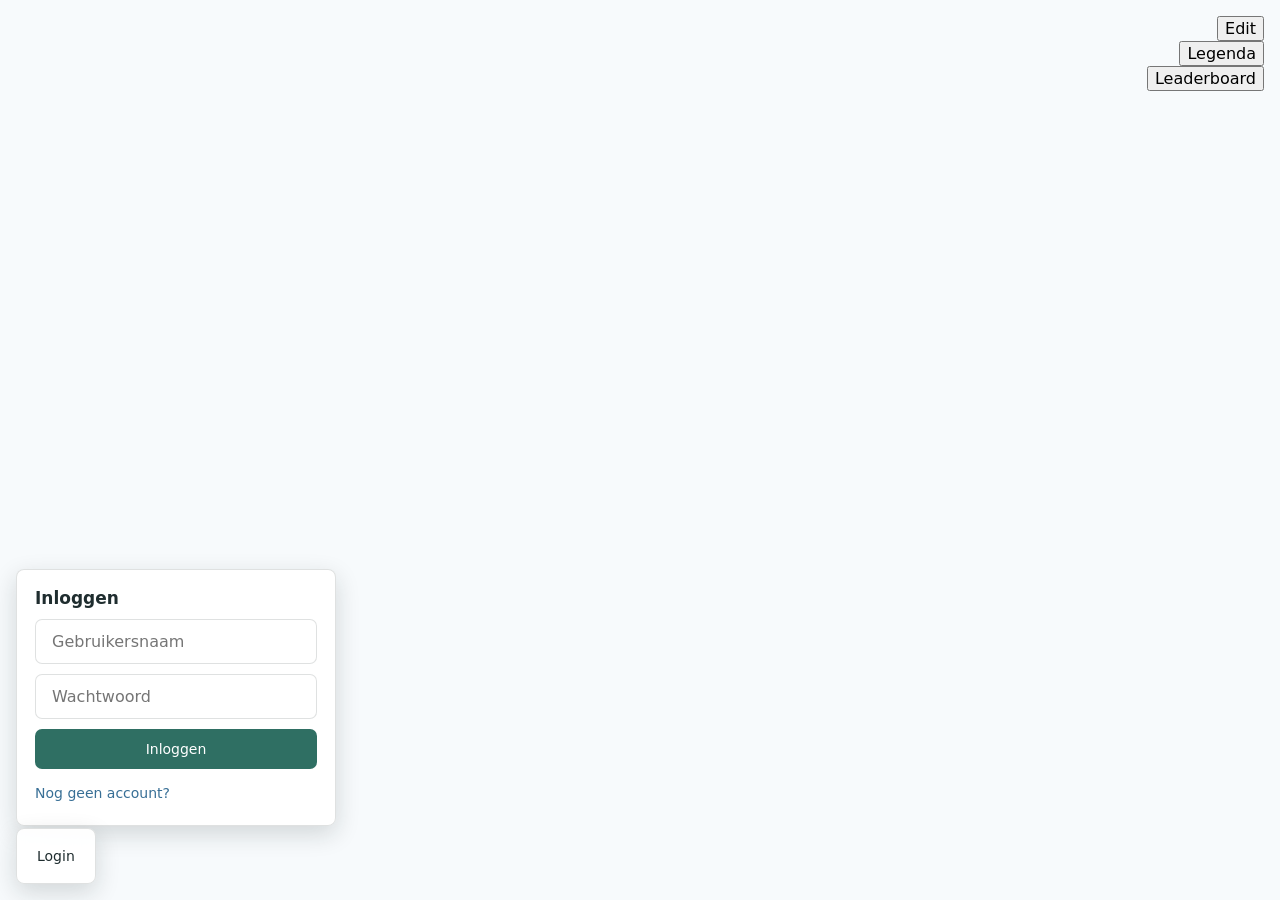
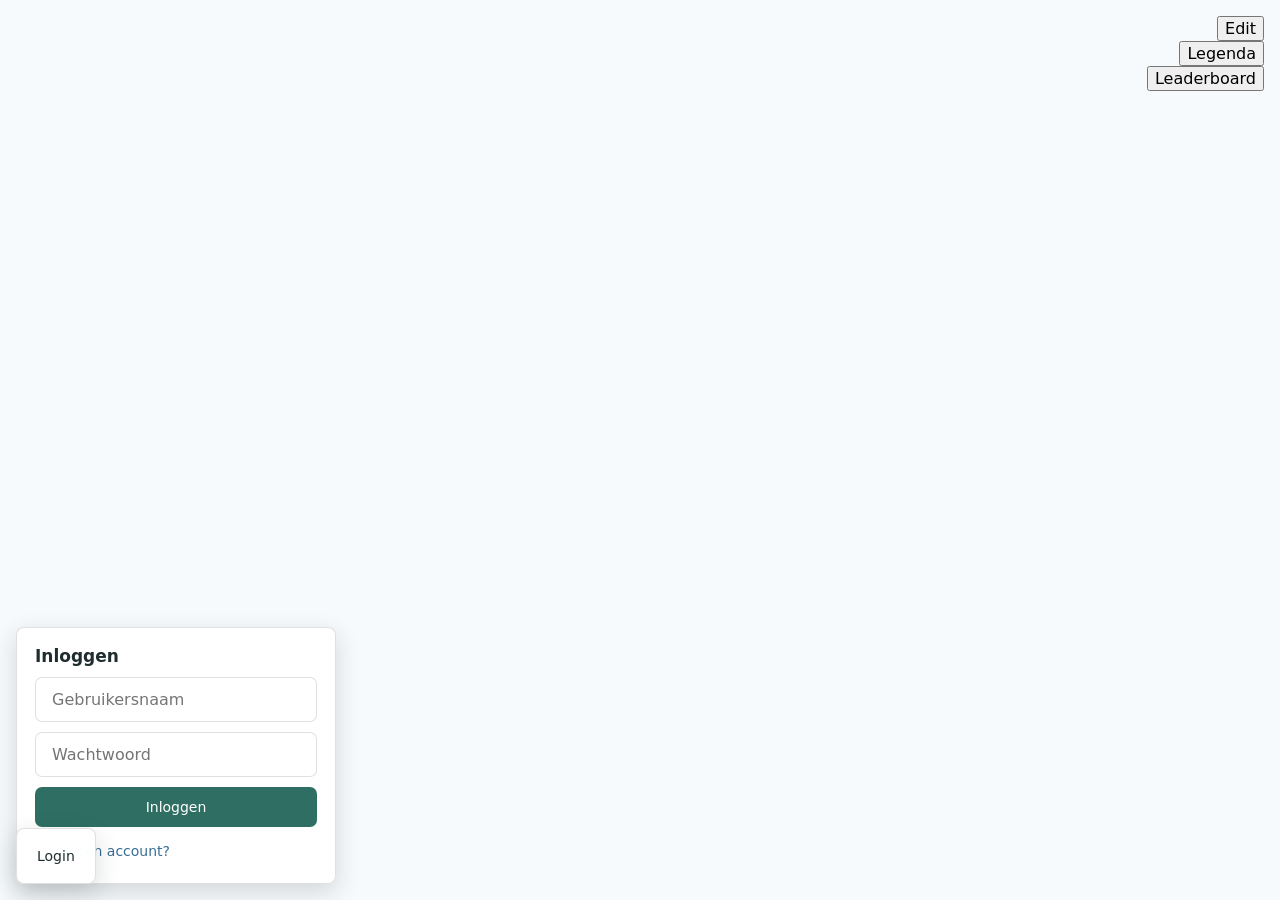

added better UI for menu, login and location

--- a/style.css
+++ b/style.css
@@ -1577,6 +1577,9 @@ textarea:focus-visible {
     padding: 0;
     border-radius: var(--radius);
     color: var(--text);
+    display: inline-flex;
+    align-items: center;
+    justify-content: center;
 }
 
 #menu-toggle[aria-expanded="true"] {
@@ -1589,14 +1592,67 @@ textarea:focus-visible {
     width: 230px;
     padding: 8px;
     border-radius: var(--radius);
+    overflow: hidden;
+    transform-origin: top right;
+    transition:
+        opacity 0.18s ease,
+        transform 0.18s ease,
+        width 0.18s ease,
+        max-height 0.18s ease,
+        padding 0.18s ease,
+        margin 0.18s ease;
 }
 
 #menu-dropdown {
-    top: 56px;
+    top: 0;
+    max-height: 320px;
 }
 
 #floating-menu #edit-options {
     margin-top: 8px;
+    max-height: 360px;
+}
+
+#menu-dropdown.collapsed,
+#floating-menu #edit-options.collapsed {
+    width: 56px;
+    height: 56px;
+    max-height: 56px;
+    padding: 8px;
+    opacity: 1;
+    transform: none;
+    pointer-events: auto;
+    display: flex;
+    align-items: center;
+    justify-content: center;
+}
+
+#floating-menu #edit-options.collapsed {
+    margin-top: 0;
+    max-height: 0;
+    padding-top: 0;
+    padding-bottom: 0;
+    opacity: 0;
+    pointer-events: none;
+    border-color: transparent !important;
+    box-shadow: none !important;
+}
+
+#menu-dropdown #menu-toggle {
+    margin-bottom: 6px;
+}
+
+#menu-dropdown.collapsed #menu-toggle {
+    margin-bottom: 0;
+    width: 38px;
+    height: 38px;
+    min-width: 38px;
+    min-height: 38px;
+    padding: 0;
+}
+
+#menu-dropdown.collapsed > button:not(#menu-toggle) {
+    display: none !important;
 }
 
 #menu-dropdown button,
@@ -1683,11 +1739,63 @@ textarea:focus-visible {
 
 #login-container {
     left: max(16px, env(safe-area-inset-left));
-    bottom: calc(max(16px, env(safe-area-inset-bottom)) + 58px);
+    bottom: max(16px, env(safe-area-inset-bottom));
     width: min(320px, calc(100vw - 32px));
     min-width: 0;
     padding: 18px;
     border-radius: var(--radius);
+    overflow: hidden;
+    transition: width 0.18s ease, padding 0.18s ease, max-height 0.18s ease;
+}
+
+#login-container.collapsed {
+    width: 92px;
+    height: 56px;
+    max-height: 56px;
+    padding: 8px;
+}
+
+#login-container.collapsed #login-form,
+#login-container.collapsed #register-form {
+    display: none !important;
+}
+
+#show-login-btn {
+    width: 100%;
+    height: 38px;
+    min-width: 38px;
+    min-height: 38px;
+    padding: 0;
+    border-radius: 7px;
+    color: var(--text);
+    display: inline-flex;
+    align-items: center;
+    justify-content: center;
+    font-size: 18px;
+}
+
+#login-container:not(.collapsed) #show-login-btn {
+    width: 38px;
+    margin-bottom: 12px;
+    background: #eef5f3 !important;
+    color: var(--primary);
+}
+
+#login-container.collapsed .login-toggle-open,
+#login-container:not(.collapsed) .login-toggle-closed {
+    display: none;
+}
+
+#login-container.collapsed .login-toggle-closed {
+    display: inline;
+    font-size: 14px;
+    font-weight: 700;
+}
+
+#login-container:not(.collapsed) .login-toggle-open {
+    display: inline;
+    font-size: 18px;
+    font-weight: 700;
 }
 
 #login-form,
@@ -1946,6 +2054,8 @@ textarea:focus-visible {
     border-radius: var(--radius);
     color: var(--text);
     background: #ffffff !important;
+    overflow: hidden;
+    transition: width 0.18s ease, padding 0.18s ease;
 }
 
 .location-control-header {
@@ -1954,6 +2064,46 @@ textarea:focus-visible {
     justify-content: space-between;
     gap: 8px;
     min-height: 22px;
+}
+
+#menu-toggle,
+.location-toggle {
+    width: 38px;
+    height: 38px;
+    min-width: 38px;
+    border: 1px solid var(--border);
+    border-radius: 7px;
+    background: #ffffff;
+    color: var(--text);
+    cursor: pointer;
+    display: inline-flex;
+    align-items: center;
+    justify-content: center;
+    font-size: 18px;
+    line-height: 1;
+}
+
+.location-toggle {
+    padding: 0;
+}
+
+#menu-toggle {
+    width: 48px;
+    height: 48px;
+    min-width: 48px;
+}
+
+#menu-dropdown.collapsed #menu-toggle {
+    width: 38px;
+    height: 38px;
+    min-width: 38px;
+    min-height: 38px;
+}
+
+.location-toggle:hover,
+#menu-toggle[aria-expanded="false"]:hover {
+    background: #eef5f3 !important;
+    color: var(--primary);
 }
 
 .location-title {
@@ -1978,6 +2128,28 @@ textarea:focus-visible {
     display: grid;
     grid-template-columns: repeat(3, 1fr);
     gap: 6px;
+}
+
+.location-control.collapsed {
+    width: 56px;
+    height: 56px;
+    padding: 8px;
+    gap: 0;
+}
+
+.location-control.collapsed .location-control-header {
+    min-height: 38px;
+}
+
+.location-control.collapsed .location-title,
+.location-control.collapsed .location-status,
+.location-control.collapsed .location-actions {
+    display: none;
+}
+
+.location-control.collapsed .location-toggle {
+    width: 38px;
+    height: 38px;
 }
 
 .location-control .locate-btn {
@@ -2047,7 +2219,30 @@ textarea:focus-visible {
         gap: 7px;
     }
 
+    .location-control.collapsed {
+        width: 56px;
+        height: 56px;
+        padding: 8px;
+    }
+
     .location-control .locate-btn {
         min-height: 40px;
     }
+}
+
+#floating-menu #menu-dropdown.collapsed {
+    width: 56px !important;
+    min-width: 56px !important;
+    max-width: 56px !important;
+    height: 56px;
+    max-height: 56px;
+    padding: 8px;
+    overflow: hidden !important;
+    display: flex !important;
+    align-items: center;
+    justify-content: center;
+}
+
+#floating-menu #menu-dropdown.collapsed > button:not(#menu-toggle) {
+    display: none !important;
 }
